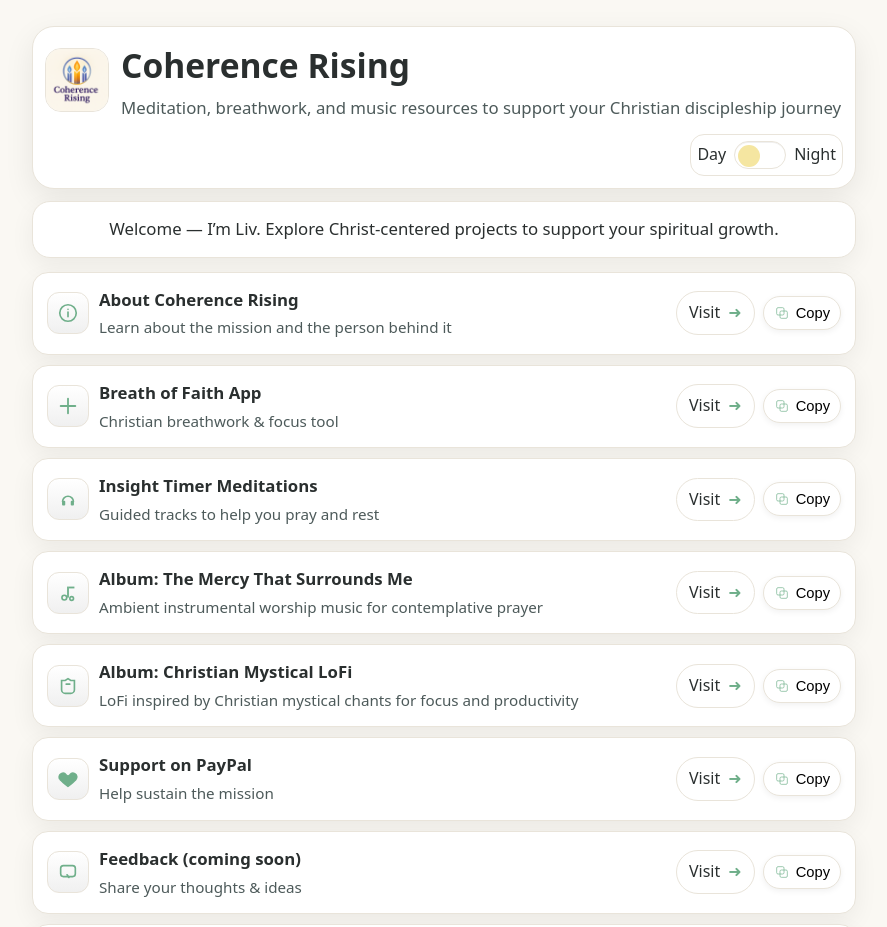
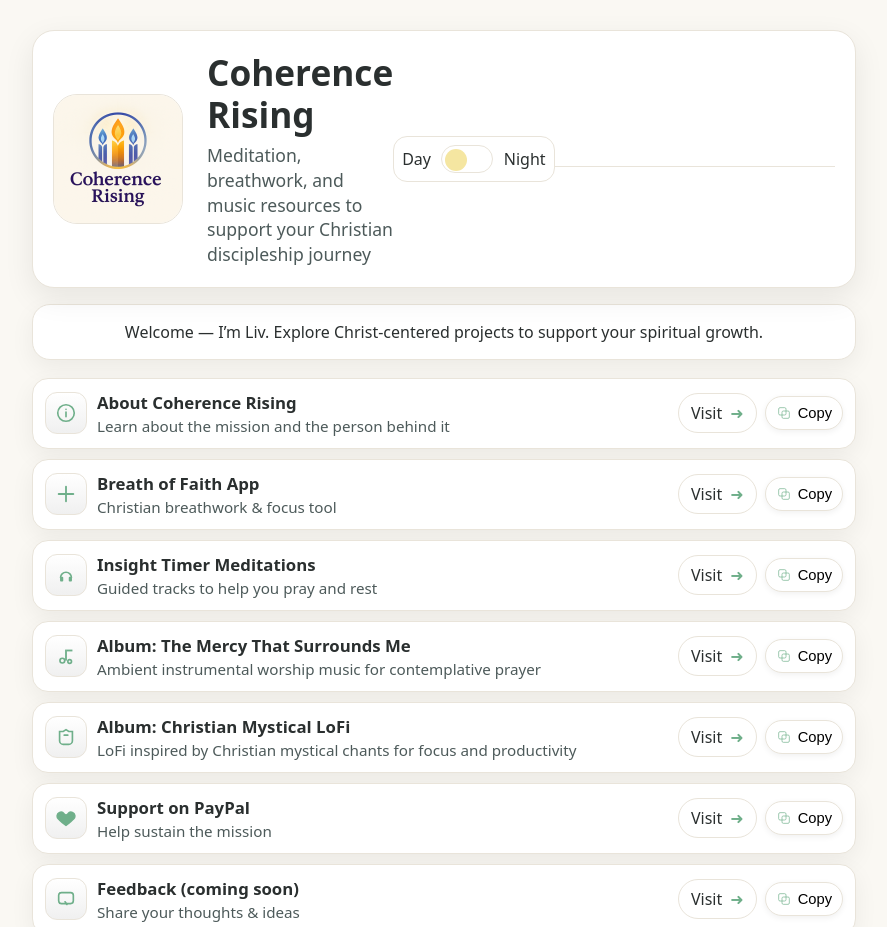
Before and after one commit to iamliv/coherencerising.com, a plain HTML site: page index.html in a window 1280 px wide. Shown: the top 927 px of the page, without its empty margins (196-1083 px from the left). Drawn offline with Linux system fonts and the light colour scheme.

Commit message:
Update index.html
Added logo and other subtle design changes

```diff
--- a/index.html
+++ b/index.html
@@ -27,101 +27,77 @@
   <style>
     /* =================== THEME TOKENS (mobile-first) =================== */
     :root{
-      --soft-gold:#F5E6A1; --dusty-lavender:#C8BFE7; --olive-green:#6FAF8A; --warm-taupe:#D8CFC4;
-      --sky-blue:#6EA8FF; --slate-gray:#7D8C8C; --ivory-white:#FDF6EC;
-      --bg:#FAF8F3; --panel:#FFFFFF; --text:#2A2F2F; --muted:#4D5A5A; --border:#E9E4DA; --accent:var(--olive-green);
-      --ring:rgba(163,177,138,.55); --accent-contrast:#121512;
-      --radius:16px;
+      --soft-gold:#F5E6A1; --olive-green:#6FAF8A; --bg:#FAF8F3; --panel:#FFFFFF; --text:#2A2F2F; --muted:#4D5A5A; --border:#E9E4DA; --accent:var(--olive-green);
+      --ring:rgba(163,177,138,.55); --radius:16px;
     }
     html[data-theme="dark"]{
-      --bg:#0F1414; --panel:#171D1D; --text:#F6F6F2; --muted:#B7C1C1; --border:#2A3232;
-      --ring:rgba(163,177,138,.5); --accent:#6FAF8A; --accent-contrast:#121512;
+      --bg:#0F1414; --panel:#171D1D; --text:#F6F6F2; --muted:#B7C1C1; --border:#2A3232; --accent:#6FAF8A; --divider-strong:#3C4949;
     }
 
-    /* =================== BASE (mobile-first) =================== */
+    /* =================== BASE =================== */
     *{box-sizing:border-box}
     html,body{height:100%}
-    body{
-      margin:0; background:var(--bg); color:var(--text);
-      font-family: ui-sans-serif,system-ui,-apple-system,"Segoe UI",Roboto,Arial,"Apple Color Emoji","Segoe UI Emoji";
-      -webkit-font-smoothing:antialiased; -moz-osx-font-smoothing:grayscale;
-      line-height:1.6;
-    }
+    body{margin:0;background:var(--bg);color:var(--text);font-family:system-ui,-apple-system,Segoe UI,Roboto,Arial,"Apple Color Emoji","Segoe UI Emoji"}
     a{color:inherit}
-    .container{max-width:860px; margin:0 auto; padding:12px}
+    .container{max-width:860px;margin:0 auto;padding:12px}
 
     /* =================== HEADER =================== */
     header.site{
-      display:flex; align-items:center; justify-content:space-between; gap:12px; flex-wrap:wrap;
-      background:var(--panel); border:1px solid var(--border); border-radius:22px; padding:12px; margin:8px 0 12px;
-      box-shadow:0 10px 30px rgba(0,0,0,.08);
+      display:flex; flex-direction:column; align-items:center; text-align:center;
+      background:var(--panel); border:1px solid var(--border); border-radius:22px; padding:20px; margin:12px 0 16px;
+      box-shadow:0 10px 30px rgba(0,0,0,.08); position:relative;
     }
-    .brand{display:flex; align-items:center; gap:12px; min-width:0}
-    .brand img{width:56px; height:56px; border-radius:14px; border:1px solid var(--border); object-fit:cover}
-    .brand h1{margin:0; font-size:1.4rem}
-    .brand .byline{color:var(--muted); margin-top:2px; font-size:.95rem}
+    .brand{display:flex; flex-direction:column; align-items:center; gap:12px; margin-bottom:12px}
+    .brand img{width:120px;height:120px;border-radius:22px;border:1px solid var(--border);object-fit:cover}
+    .brand h1{margin:0;font-size:2rem;line-height:1.2}
+    .brand .byline{color:var(--muted);margin-top:6px;font-size:1.05rem;line-height:1.4;max-width:32ch}
 
-    .theme-wrap{
-      margin-left:auto; padding:6px; border-radius:14px; border:1px solid var(--border); background:var(--panel);
-      display:flex; align-items:center; gap:.5rem;
-    }
+    .theme-wrap{margin-top:8px;padding:8px;border-radius:14px;border:1px solid var(--border);background:var(--panel);display:flex;align-items:center;gap:.65rem}
     .theme-wrap .label{display:none}
-    .switch{position:relative; width:52px; height:28px; border-radius:999px; background:var(--panel);
-      border:1px solid var(--border); box-shadow:inset 0 1px 0 rgba(0,0,0,.06); cursor:pointer}
-    .knob{position:absolute; top:3px; left:3px; width:22px; height:22px; border-radius:50%; background:var(--soft-gold); transition:left .18s ease}
-    html[data-theme="dark"] .knob{left:27px; background:var(--sky-blue)}
+    .switch{position:relative;width:52px;height:28px;border-radius:999px;background:var(--panel);border:1px solid var(--border);cursor:pointer}
+    .knob{position:absolute;top:3px;left:3px;width:22px;height:22px;border-radius:50%;background:var(--soft-gold);transition:left .18s ease}
+    html[data-theme="dark"] .knob{left:27px;background:var(--olive-green)}
+
+    /* Divider line below header */
+    header.site::after{content:"";display:block;width:100%;height:1px;background:var(--border);margin-top:16px}
+    html[data-theme="dark"] header.site::after{background:linear-gradient(to right, transparent, var(--divider-strong), transparent)}
 
     /* =================== INTRO =================== */
-    .intro{
-      background:var(--panel); border:1px solid var(--border); border-radius:18px; padding:14px; margin:8px 0 14px;
-      text-align:center; color:var(--text);
-      box-shadow:0 8px 24px rgba(0,0,0,.06);
-      font-size:1rem;
-    }
+    .intro{background:var(--panel);border:1px solid var(--border);border-radius:18px;padding:16px;margin:10px 0 18px;text-align:center;color:var(--text);box-shadow:0 8px 24px rgba(0,0,0,.06)}
 
-    /* =================== LINK CARDS (with copy button) =================== */
-    #links{display:grid; gap:10px}
-
-    .card{ /* container not clickable */
-      display:flex; align-items:center; gap:10px; padding:12px; border-radius:var(--radius);
-      background:var(--panel); border:1px solid var(--border); box-shadow:0 8px 24px rgba(0,0,0,.06);
-    }
-    .card:hover{ box-shadow:0 12px 32px rgba(0,0,0,.10); border-color: color-mix(in oklab, var(--accent), black 14%) }
-
-    .icon{flex:0 0 42px; width:42px; height:42px; border-radius:12px; display:grid; place-items:center; border:1px solid var(--border); background:linear-gradient(180deg, rgba(255,255,255,.04), rgba(0,0,0,.06))}
-
-    .meta{display:flex; flex-direction:column; gap:2px; min-width:0}
-    .title{font-weight:800; font-size:1rem}
-    .sub{color:var(--muted); font-size:.92rem; overflow:hidden; text-overflow:ellipsis}
-
-    .actions{margin-left:auto; display:flex; align-items:center; gap:8px}
-    .copy-btn{
-      display:inline-flex; align-items:center; gap:6px; border:1px solid var(--border); background:var(--panel);
-      padding:8px 10px; border-radius:999px; font-size:.92rem; cursor:pointer; box-shadow:0 2px 6px rgba(0,0,0,.06);
-      transition:transform .12s ease, box-shadow .12s ease, background .12s ease;
-    }
-    .copy-btn:hover{ transform:translateY(-1px); box-shadow:0 6px 14px rgba(0,0,0,.10)}
-    .copy-btn:focus-visible{ outline:none; box-shadow:0 0 0 4px var(--ring)}
-
-    .link-btn{ /* the anchor styled like a button */
-      display:inline-flex; align-items:center; gap:8px; text-decoration:none; color:var(--text);
-      background:var(--panel); border:1px solid var(--border); border-radius:999px; padding:8px 12px;
-    }
+    /* =================== LINK CARDS =================== */
+    #links{display:grid;gap:10px}
+    .card{display:flex;align-items:center;gap:10px;padding:12px;border-radius:var(--radius);background:var(--panel);border:1px solid var(--border);box-shadow:0 8px 24px rgba(0,0,0,.06)}
+    .card:hover{box-shadow:0 12px 32px rgba(0,0,0,.10);border-color:color-mix(in oklab, var(--accent), black 14%)}
+    .icon{flex:0 0 42px;width:42px;height:42px;border-radius:12px;display:grid;place-items:center;border:1px solid var(--border);background:linear-gradient(180deg,rgba(255,255,255,.04),rgba(0,0,0,.06))}
+    .meta{display:flex;flex-direction:column;gap:2px;min-width:0}
+    .title{font-weight:800;font-size:1rem}
+    .sub{color:var(--muted);font-size:.92rem;overflow:hidden;text-overflow:ellipsis}
+    .actions{margin-left:auto;display:flex;align-items:center;gap:8px}
+    .link-btn{display:inline-flex;align-items:center;gap:8px;text-decoration:none;color:var(--text);background:var(--panel);border:1px solid var(--border);border-radius:999px;padding:8px 12px}
+    .copy-btn{display:inline-flex;align-items:center;gap:6px;border:1px solid var(--border);background:var(--panel);padding:8px 10px;border-radius:999px;font-size:.92rem;cursor:pointer;box-shadow:0 2px 6px rgba(0,0,0,.06);transition:transform .12s ease,box-shadow .12s ease,background .12s ease}
+    .copy-btn:hover{transform:translateY(-1px);box-shadow:0 6px 14px rgba(0,0,0,.10)}
+    .copy-btn:focus-visible,.link-btn:focus-visible{outline:none;box-shadow:0 0 0 4px var(--ring)}
     .chev{color:var(--accent)}
 
+    /* =================== FOOTER =================== */
+    footer.site{margin:20px 0 10px;text-align:center;color:var(--muted)}
+    .verse{background:var(--panel);border:1px solid var(--border);border-radius:18px;padding:16px;margin-top:14px;box-shadow:0 8px 24px rgba(0,0,0,.06)}
+    .verse .ref{display:block;margin-top:6px;font-size:.95rem;color:var(--muted)}
+
     /* Toast */
-    .toast{position:fixed; left:50%; bottom:18px; transform:translateX(-50%); background:var(--panel); color:var(--text);
-      border:1px solid var(--border); border-radius:999px; padding:10px 14px; box-shadow:0 10px 30px rgba(0,0,0,.18); opacity:0; pointer-events:none; transition:opacity .18s ease}
+    .toast{position:fixed;left:50%;bottom:18px;transform:translateX(-50%);background:var(--panel);color:var(--text);border:1px solid var(--border);border-radius:999px;padding:10px 14px;box-shadow:0 10px 30px rgba(0,0,0,.18);opacity:0;pointer-events:none;transition:opacity .18s ease}
     .toast.show{opacity:1}
 
-    /* Larger screens enhancements */
+    /* Larger screens */
     @media (min-width:640px){
       .container{padding:18px}
-      .brand img{width:64px; height:64px; border-radius:16px}
-      .brand h1{font-size:clamp(1.6rem,4.6vw,2.1rem)}
-      .brand .byline{font-size:clamp(.95rem,2.8vw,1.05rem)}
-      .intro{font-size:1.05rem}
-      .card{padding:14px}
+      header.site{flex-direction:row;align-items:center;text-align:left}
+      .brand{flex-direction:row;align-items:center;gap:24px;margin-bottom:0}
+      .brand img{width:130px;height:130px;border-radius:24px}
+      .brand h1{font-size:2.2rem}
+      .brand .byline{font-size:1.1rem;margin-top:8px}
+      .theme-wrap{margin-left:auto;margin-top:0}
       .title{font-size:1.05rem}
       .sub{font-size:.95rem}
     }
@@ -138,13 +114,10 @@
           <div class="byline">Meditation, breathwork, and music resources to support your Christian discipleship journey</div>
         </div>
       </div>
-
       <div class="theme-wrap" role="group" aria-label="Theme toggle">
         <span class="label">Theme</span>
         <span aria-hidden="true">Day</span>
-        <button id="themeToggle" class="switch" type="button" aria-pressed="false" aria-label="Toggle dark mode">
-          <span class="knob" aria-hidden="true"></span>
-        </button>
+        <button id="themeToggle" class="switch" type="button" aria-pressed="false" aria-label="Toggle dark mode"><span class="knob" aria-hidden="true"></span></button>
         <span aria-hidden="true">Night</span>
       </div>
     </header>
@@ -154,9 +127,9 @@
       Welcome — I’m Liv. Explore Christ‑centered projects to support your spiritual growth.
     </section>
 
-    <!-- =================== LINKS (each card has: icon, meta, actions [Visit | Copy]) =================== -->
+    <!-- =================== LINKS =================== -->
     <nav id="links" aria-label="Main links (Linktree style)">
-
+      <!-- About -->
       <div class="card" role="group" aria-label="About Coherence Rising">
         <span class="icon" aria-hidden="true">
           <svg width="22" height="22" viewBox="0 0 24 24" fill="none"><circle cx="12" cy="12" r="9" stroke="var(--accent)" stroke-width="1.8"/><path d="M12 8h.01M12 11v5" stroke="var(--accent)" stroke-width="1.8" stroke-linecap="round"/></svg>
@@ -167,13 +140,11 @@
         </span>
         <div class="actions">
           <a class="link-btn" href="https://www.coherencerising.com/about/index.html" aria-label="Visit About page">Visit <span class="chev" aria-hidden="true">➜</span></a>
-          <button class="copy-btn" data-url="https://www.coherencerising.com/about/index.html" aria-label="Copy About link">
-            <svg width="16" height="16" viewBox="0 0 24 24" fill="none"><rect x="9" y="9" width="11" height="11" rx="2" stroke="var(--accent)"/><rect x="4" y="4" width="11" height="11" rx="2" stroke="var(--accent)"/></svg>
-            Copy
-          </button>
+          <button class="copy-btn" data-url="https://www.coherencerising.com/about/index.html" aria-label="Copy About link"><svg width="16" height="16" viewBox="0 0 24 24" fill="none"><rect x="9" y="9" width="11" height="11" rx="2" stroke="var(--accent)"/><rect x="4" y="4" width="11" height="11" rx="2" stroke="var(--accent)"/></svg>Copy</button>
         </div>
       </div>
 
+      <!-- Breath of Faith App -->
       <div class="card" role="group" aria-label="Breath of Faith App">
         <span class="icon" aria-hidden="true">
           <svg width="22" height="22" viewBox="0 0 24 24" fill="none"><rect x="11" y="3" width="2" height="18" rx="1" fill="var(--accent)"/><rect x="3" y="11" width="18" height="2" rx="1" fill="var(--accent)"/></svg>
@@ -184,13 +155,11 @@
         </span>
         <div class="actions">
           <a class="link-btn" href="https://www.coherencerising.com/app/index.html" aria-label="Visit Breath of Faith app">Visit <span class="chev" aria-hidden="true">➜</span></a>
-          <button class="copy-btn" data-url="https://www.coherencerising.com/app/index.html" aria-label="Copy Breath of Faith link">
-            <svg width="16" height="16" viewBox="0 0 24 24" fill="none"><rect x="9" y="9" width="11" height="11" rx="2" stroke="var(--accent)"/><rect x="4" y="4" width="11" height="11" rx="2" stroke="var(--accent)"/></svg>
-            Copy
-          </button>
+          <button class="copy-btn" data-url="https://www.coherencerising.com/app/index.html" aria-label="Copy Breath of Faith link"><svg width="16" height="16" viewBox="0 0 24 24" fill="none"><rect x="9" y="9" width="11" height="11" rx="2" stroke="var(--accent)"/><rect x="4" y="4" width="11" height="11" rx="2" stroke="var(--accent)"/></svg>Copy</button>
         </div>
       </div>
 
+      <!-- Insight Timer -->
       <div class="card" role="group" aria-label="Insight Timer Meditations">
         <span class="icon" aria-hidden="true">
           <svg width="22" height="22" viewBox="0 0 24 24" fill="none"><path d="M6 15a6 6 0 1 1 12 0" stroke="var(--accent)" stroke-width="1.8"/><rect x="5.5" y="14" width="3.5" height="5" rx="1" fill="var(--accent)"/><rect x="15" y="14" width="3.5" height="5" rx="1" fill="var(--accent)"/></svg>
@@ -201,13 +170,11 @@
         </span>
         <div class="actions">
           <a class="link-btn" href="https://www.coherencerising.com/insighttimer/index.html" aria-label="Visit Insight Timer page">Visit <span class="chev" aria-hidden="true">➜</span></a>
-          <button class="copy-btn" data-url="https://www.coherencerising.com/insighttimer/index.html" aria-label="Copy Insight Timer link">
-            <svg width="16" height="16" viewBox="0 0 24 24" fill="none"><rect x="9" y="9" width="11" height="11" rx="2" stroke="var(--accent)"/><rect x="4" y="4" width="11" height="11" rx="2" stroke="var(--accent)"/></svg>
-            Copy
-          </button>
+          <button class="copy-btn" data-url="https://www.coherencerising.com/insighttimer/index.html" aria-label="Copy Insight Timer link"><svg width="16" height="16" viewBox="0 0 24 24" fill="none"><rect x="9" y="9" width="11" height="11" rx="2" stroke="var(--accent)"/><rect x="4" y="4" width="11" height="11" rx="2" stroke="var(--accent)"/></svg>Copy</button>
         </div>
       </div>
 
+      <!-- Album: The Mercy That Surrounds Me -->
       <div class="card" role="group" aria-label="Album: The Mercy That Surrounds Me">
         <span class="icon" aria-hidden="true">
           <svg width="22" height="22" viewBox="0 0 24 24" fill="none"><rect x="11" y="5" width="2" height="12" fill="var(--accent)"/><rect x="13" y="5" width="6" height="2" fill="var(--accent)"/><circle cx="8" cy="17" r="2.6" stroke="var(--accent)" stroke-width="1.8"/><circle cx="16" cy="18" r="2" stroke="var(--accent)" stroke-width="1.8"/></svg>
@@ -218,13 +185,11 @@
         </span>
         <div class="actions">
           <a class="link-btn" href="https://distrokid.com/hyperfollow/coherencerising/the-mercy-that-surrounds-me" aria-label="Visit album The Mercy That Surrounds Me">Visit <span class="chev" aria-hidden="true">➜</span></a>
-          <button class="copy-btn" data-url="https://distrokid.com/hyperfollow/coherencerising/the-mercy-that-surrounds-me" aria-label="Copy link for The Mercy That Surrounds Me">
-            <svg width="16" height="16" viewBox="0 0 24 24" fill="none"><rect x="9" y="9" width="11" height="11" rx="2" stroke="var(--accent)"/><rect x="4" y="4" width="11" height="11" rx="2" stroke="var(--accent)"/></svg>
-            Copy
-          </button>
+          <button class="copy-btn" data-url="https://distrokid.com/hyperfollow/coherencerising/the-mercy-that-surrounds-me" aria-label="Copy link for The Mercy That Surrounds Me"><svg width="16" height="16" viewBox="0 0 24 24" fill="none"><rect x="9" y="9" width="11" height="11" rx="2" stroke="var(--accent)"/><rect x="4" y="4" width="11" height="11" rx="2" stroke="var(--accent)"/></svg>Copy</button>
         </div>
       </div>
 
+      <!-- Album: Christian Mystical LoFi -->
       <div class="card" role="group" aria-label="Album: Christian Mystical LoFi">
         <span class="icon" aria-hidden="true">
           <svg width="22" height="22" viewBox="0 0 24 24" fill="none"><path d="M12 4l3 2h4v10a4 4 0 0 1-4 4H9a4 4 0 0 1-4-4V6h4l3-2Z" stroke="var(--accent)" stroke-width="1.8"/><path d="M10 10h4" stroke="var(--accent)" stroke-width="1.8" stroke-linecap="round"/></svg>
@@ -235,13 +200,11 @@
         </span>
         <div class="actions">
           <a class="link-btn" href="https://distrokid.com/hyperfollow/coherencerising/christian-mystical-lofi" aria-label="Visit album Christian Mystical LoFi">Visit <span class="chev" aria-hidden="true">➜</span></a>
-          <button class="copy-btn" data-url="https://distrokid.com/hyperfollow/coherencerising/christian-mystical-lofi" aria-label="Copy link for Christian Mystical LoFi">
-            <svg width="16" height="16" viewBox="0 0 24 24" fill="none"><rect x="9" y="9" width="11" height="11" rx="2" stroke="var(--accent)"/><rect x="4" y="4" width="11" height="11" rx="2" stroke="var(--accent)"/></svg>
-            Copy
-          </button>
+          <button class="copy-btn" data-url="https://distrokid.com/hyperfollow/coherencerising/christian-mystical-lofi" aria-label="Copy link for Christian Mystical LoFi"><svg width="16" height="16" viewBox="0 0 24 24" fill="none"><rect x="9" y="9" width="11" height="11" rx="2" stroke="var(--accent)"/><rect x="4" y="4" width="11" height="11" rx="2" stroke="var(--accent)"/></svg>Copy</button>
         </div>
       </div>
 
+      <!-- Support on PayPal -->
       <div class="card" role="group" aria-label="Support on PayPal">
         <span class="icon" aria-hidden="true">
           <svg width="22" height="22" viewBox="0 0 24 24" fill="none"><path d="M12 20s-6-4.35-8.5-7.08C1.51 10.71 2.1 7.5 4.6 6.2A4.2 4.2 0 0 1 9.9 7.3L12 9.2l2.1-1.9a4.2 4.2 0 0 1 5.3-1.1c2.5 1.3 3.1 4.51 1.1 6.72C18 15.65 12 20 12 20Z" stroke="var(--accent)" stroke-width="1.6" fill="var(--accent)"/></svg>
@@ -252,13 +215,11 @@
         </span>
         <div class="actions">
           <a class="link-btn" href="https://paypal.me/LiviaLay" aria-label="Visit PayPal support link">Visit <span class="chev" aria-hidden="true">➜</span></a>
-          <button class="copy-btn" data-url="https://paypal.me/LiviaLay" aria-label="Copy PayPal link">
-            <svg width="16" height="16" viewBox="0 0 24 24" fill="none"><rect x="9" y="9" width="11" height="11" rx="2" stroke="var(--accent)"/><rect x="4" y="4" width="11" height="11" rx="2" stroke="var(--accent)"/></svg>
-            Copy
-          </button>
+          <button class="copy-btn" data-url="https://paypal.me/LiviaLay" aria-label="Copy PayPal link"><svg width="16" height="16" viewBox="0 0 24 24" fill="none"><rect x="9" y="9" width="11" height="11" rx="2" stroke="var(--accent)"/><rect x="4" y="4" width="11" height="11" rx="2" stroke="var(--accent)"/></svg>Copy</button>
         </div>
       </div>
 
+      <!-- Feedback (coming soon) -->
       <div class="card" role="group" aria-label="Feedback (coming soon)">
         <span class="icon" aria-hidden="true">
           <svg width="22" height="22" viewBox="0 0 24 24" fill="none"><rect x="4" y="5" width="16" height="12" rx="3" stroke="var(--accent)" stroke-width="1.8"/><path d="M11 15l2 3" stroke="var(--accent)" stroke-width="1.8" stroke-linecap="round"/></svg>
@@ -269,13 +230,11 @@
         </span>
         <div class="actions">
           <a class="link-btn" href="https://www.coherencerising.com/feedback/index.html" aria-label="Visit Feedback page">Visit <span class="chev" aria-hidden="true">➜</span></a>
-          <button class="copy-btn" data-url="https://www.coherencerising.com/feedback/index.html" aria-label="Copy Feedback link">
-            <svg width="16" height="16" viewBox="0 0 24 24" fill="none"><rect x="9" y="9" width="11" height="11" rx="2" stroke="var(--accent)"/><rect x="4" y="4" width="11" height="11" rx="2" stroke="var(--accent)"/></svg>
-            Copy
-          </button>
+          <button class="copy-btn" data-url="https://www.coherencerising.com/feedback/index.html" aria-label="Copy Feedback link"><svg width="16" height="16" viewBox="0 0 24 24" fill="none"><rect x="9" y="9" width="11" height="11" rx="2" stroke="var(--accent)"/><rect x="4" y="4" width="11" height="11" rx="2" stroke="var(--accent)"/></svg>Copy</button>
         </div>
       </div>
 
+      <!-- Future Events -->
       <div class="card" role="group" aria-label="Future Events">
         <span class="icon" aria-hidden="true">
           <svg width="22" height="22" viewBox="0 0 24 24" fill="none"><rect x="4" y="6" width="16" height="12" rx="2" stroke="var(--accent)" stroke-width="1.8"/><path d="M4 10h16" stroke="var(--accent)" stroke-width="1.8"/><circle cx="9" cy="14" r="1.6" fill="var(--accent)"/><circle cx="15" cy="14" r="1.6" fill="var(--accent)"/></svg>
@@ -286,13 +245,9 @@
         </span>
         <div class="actions">
           <a class="link-btn" href="#" aria-label="Future Events (coming soon)" onclick="event.preventDefault(); alert('Events page coming soon!');">Visit <span class="chev" aria-hidden="true">➜</span></a>
-          <button class="copy-btn" data-url="https://www.coherencerising.com/events/" aria-label="Copy Events link">
-            <svg width="16" height="16" viewBox="0 0 24 24" fill="none"><rect x="9" y="9" width="11" height="11" rx="2" stroke="var(--accent)"/><rect x="4" y="4" width="11" height="11" rx="2" stroke="var(--accent)"/></svg>
-            Copy
-          </button>
+          <button class="copy-btn" data-url="https://www.coherencerising.com/events/" aria-label="Copy Events link"><svg width="16" height="16" viewBox="0 0 24 24" fill="none"><rect x="9" y="9" width="11" height="11" rx="2" stroke="var(--accent)"/><rect x="4" y="4" width="11" height="11" rx="2" stroke="var(--accent)"/></svg>Copy</button>
         </div>
       </div>
-
     </nav>
 
     <!-- =================== FOOTER =================== -->
@@ -336,35 +291,24 @@
         {ref:'Lamentations 3:22–23 (KJV)', text:'“It is of the LORD’S mercies… they are new every morning.”'},
         {ref:'John 16:33 (KJV)', text:'“Be of good cheer; I have overcome the world.”'}
       ];
-      const pick = verses[Math.floor(Math.random()*verses.length)];
-      const box = $id('verseBox');
-      if(box){ box.innerHTML = `${pick.text} <span class="ref">${pick.ref}</span>`; }
+      const pick=verses[Math.floor(Math.random()*verses.length)];
+      const box=$id('verseBox');
+      if(box){box.innerHTML=`${pick.text} <span class="ref">${pick.ref}</span>`}
     })();
 
     // ========= Copy link buttons =========
     (function(){
       const toast=$id('toast');
-      function showToast(msg){
-        toast.textContent=msg; toast.hidden=false; requestAnimationFrame(()=>toast.classList.add('show'));
-        setTimeout(()=>{toast.classList.remove('show'); setTimeout(()=>toast.hidden=true, 200)}, 1400);
+      function showToast(msg){toast.textContent=msg;toast.hidden=false;requestAnimationFrame(()=>toast.classList.add('show'));setTimeout(()=>{toast.classList.remove('show');setTimeout(()=>toast.hidden=true,200)},1400)}
+      async function copyText(txt){
+        try{await navigator.clipboard.writeText(txt);showToast('Link copied')}
+        catch(err){const el=document.createElement('textarea');el.value=txt;document.body.appendChild(el);el.select();try{document.execCommand('copy');showToast('Link copied')}catch(e){showToast('Could not copy')}document.body.removeChild(el)}
       }
-      async function copyText(txt){
-        try{ await navigator.clipboard.writeText(txt); showToast('Link copied'); }
-        catch(err){
-          // Fallback: create a temporary input
-          const el=document.createElement('textarea'); el.value=txt; document.body.appendChild(el); el.select();
-          try{ document.execCommand('copy'); showToast('Link copied'); } catch(e){ showToast('Could not copy'); }
-          document.body.removeChild(el);
-        }
-      }
-      document.addEventListener('click', (e)=>{
-        const btn=e.target.closest('.copy-btn'); if(!btn) return; e.preventDefault();
-        const url=btn.getAttribute('data-url'); if(url) copyText(url);
-      });
+      document.addEventListener('click',(e)=>{const btn=e.target.closest('.copy-btn');if(!btn)return;e.preventDefault();const url=btn.getAttribute('data-url');if(url)copyText(url)});
     })();
 
     // ========= Footer year =========
-    $id('year').textContent = new Date().getFullYear();
+    $id('year').textContent=new Date().getFullYear();
   </script>
 </body>
 </html>
```
